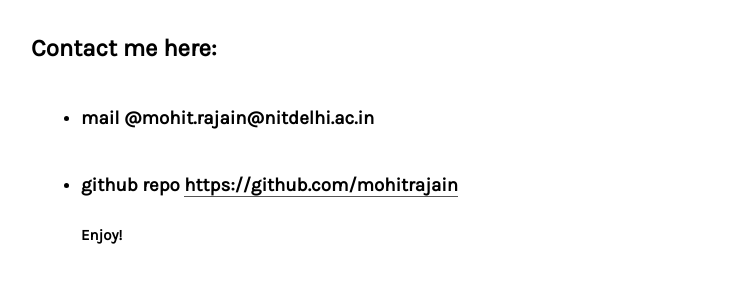
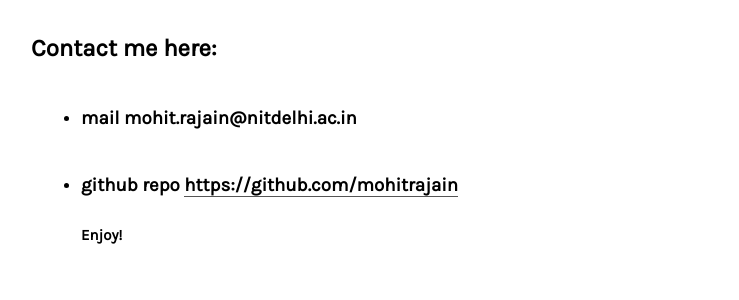
Before and after one commit to mohitrajain/mohitrajain.github.io, a Jekyll site: the page built from about.md, in a window 1280 px wide. Shown: the part 436-736 px from the top of the page, without its empty margins (259-998 px from the left). Built offline with Jekyll 4.4.1, drawn with Linux system fonts in a browser that asks for light colours.

```diff
--- a/about.md
+++ b/about.md
@@ -7,6 +7,6 @@ Hello Guys....
 
 ## I am network security enthusiast .I believe computers can revolutionize this world . In these blogs i will try to discuss my experiments . If you want to discuss with me .
 ## Contact me here:
-* ### mail @mohit.rajain@nitdelhi.ac.in
+* ### mail mohit.rajain@nitdelhi.ac.in
 * ### github repo [https://github.com/mohitrajain](https://github.com/mohitrajain)
 **Enjoy!**
```
